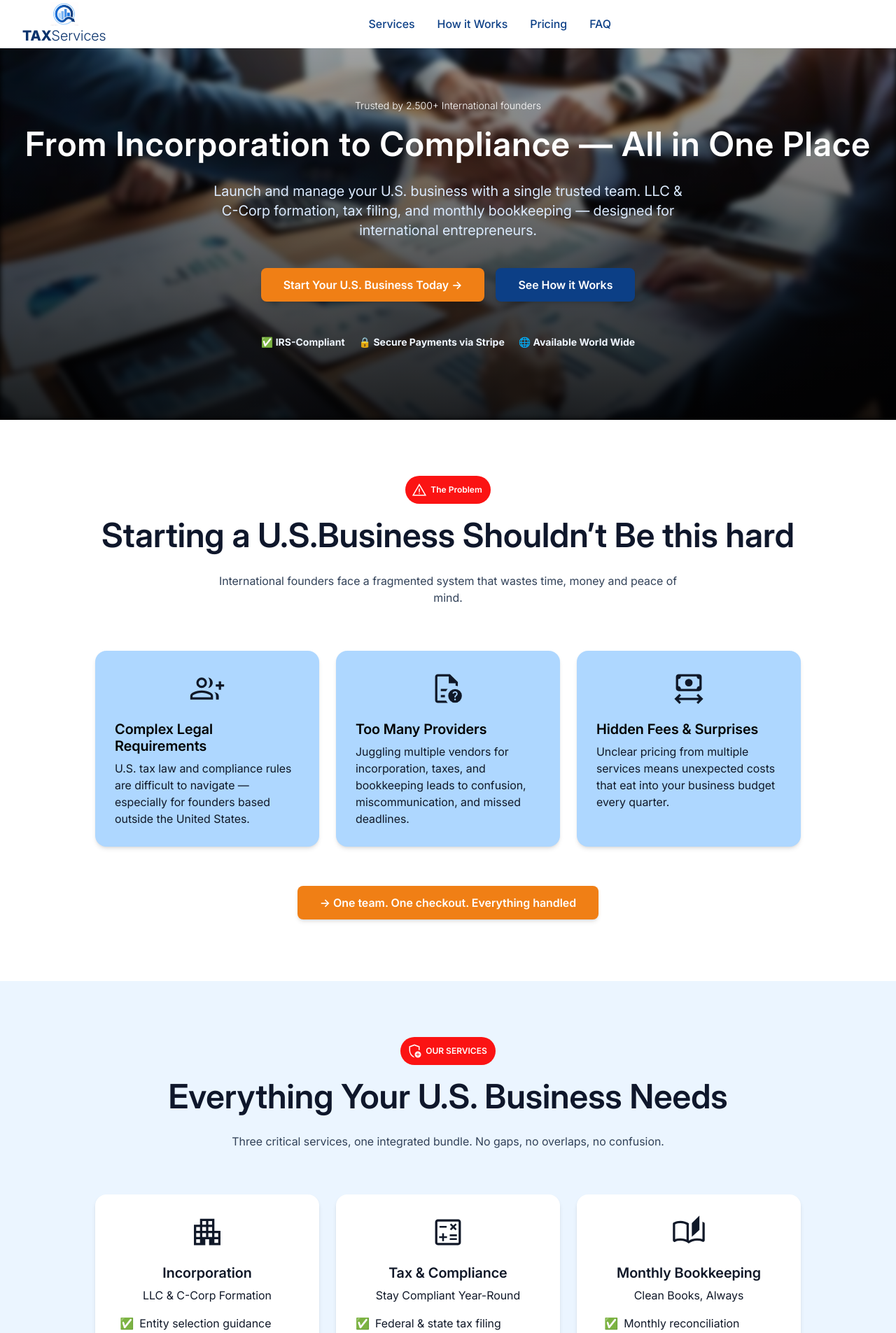
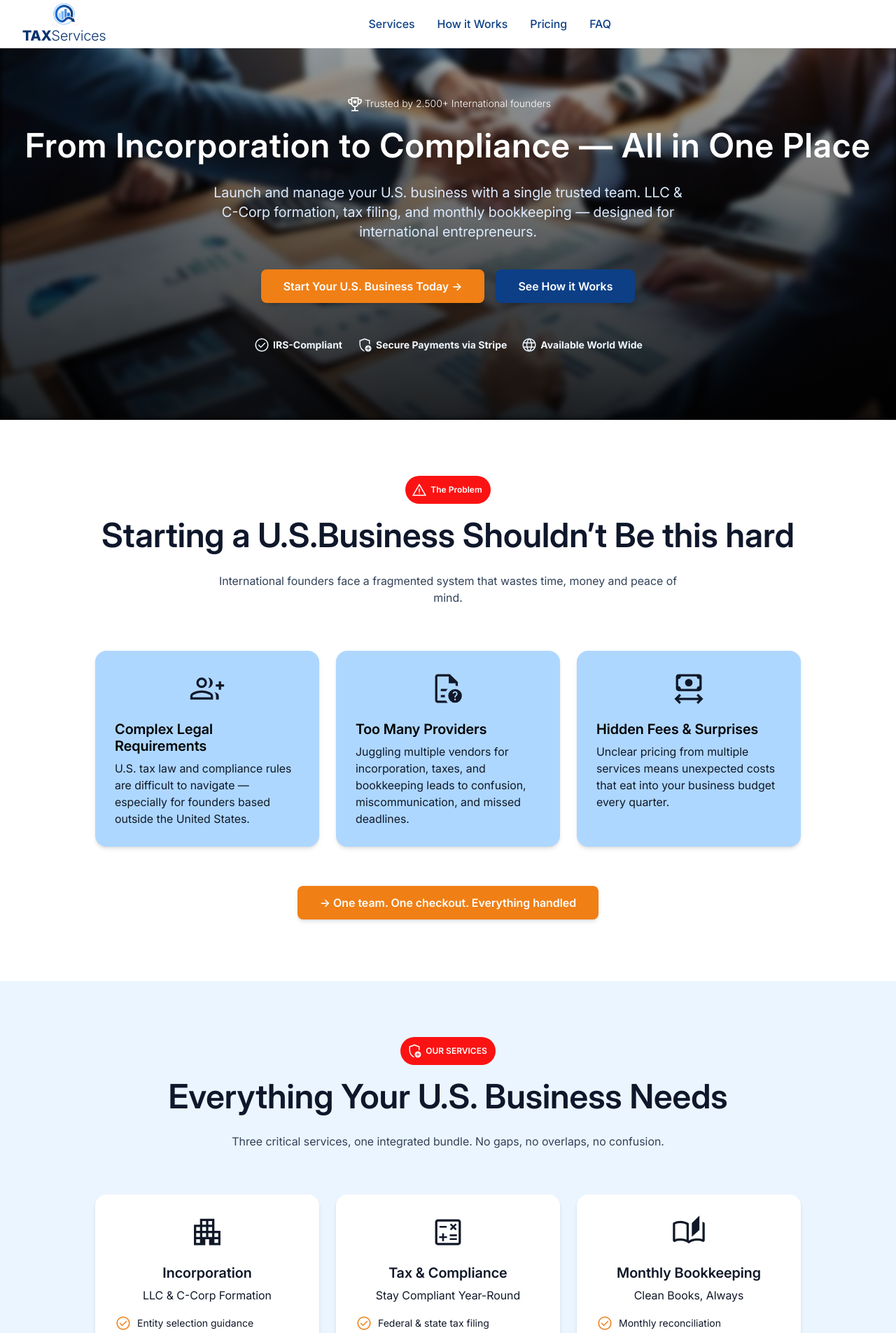
Before and after one commit to No-Country-simulation/NC-S02-26-Equipo-01-Web-App-Development, a React (Vite) app in the folder frontend/: page / in a window 1280 px wide. Shown: the top 1905 px of the page at 70% size. Built offline with nearby package versions, Linux system fonts and the light colour scheme.

Commit message:
feat: replace icons placeholder of the section hero

```diff
--- a/frontend/src/components/layout/Hero.tsx
+++ b/frontend/src/components/layout/Hero.tsx
@@ -1,5 +1,6 @@
 import heroImage from "@assets/img/Hero.jpg";
 import Button from "../common/Button";
+import { CheckIcon, RewardedIcon, SecurityIcon, WwwIcon } from "@/assets/icons";
 
 const Hero = ({ dataTestId = "hero" }: { dataTestId?: string }) => {
   return (
@@ -18,6 +19,7 @@ const Hero = ({ dataTestId = "hero" }: { dataTestId?: string }) => {
 
       <div className="container mx-auto pt-10 px-4 text-center relative">
         <p className="mb-4 text-sm font-light pt-16 md:pt-0">
+          <RewardedIcon className="inline-block w-7 h-7 fill-current" />
           Trusted by 2.500+ International founders
         </p>
         <h1
@@ -51,14 +53,14 @@ const Hero = ({ dataTestId = "hero" }: { dataTestId?: string }) => {
         </Button>
 
         <ul className="mt-10 mx-auto flex flex-col md:flex-row justify-center gap-5 items-center">
-          <li className="text-sm font-bold text-blue-50 whitespace-nowrap">
-            <span>✅</span> IRS-Compliant
+          <li className="text-sm font-bold inline-flex items-center gap-1 text-blue-50 whitespace-nowrap">
+            <span><CheckIcon className="fill-current"/></span> IRS-Compliant
           </li>
-          <li className="text-sm font-bold text-blue-50 whitespace-nowrap">
-            <span>🔒</span> Secure Payments via Stripe
+          <li className="text-sm font-bold inline-flex items-center gap-1 text-blue-50 whitespace-nowrap">
+            <span><SecurityIcon className="fill-current"/></span> Secure Payments via Stripe
           </li>
-          <li className="text-sm font-bold text-blue-50 whitespace-nowrap">
-            <span>🌐</span> Available World Wide
+          <li className="text-sm font-bold inline-flex items-center gap-1 text-blue-50 whitespace-nowrap">
+            <span><WwwIcon className="fill-current"/></span> Available World Wide
           </li>
         </ul>
       </div>
--- a/frontend/src/pages/HomePage.tsx
+++ b/frontend/src/pages/HomePage.tsx
@@ -17,6 +17,7 @@ import Card from "@components/common/Card";
 import FAQList from "@components/common/FAQList";
 import useCheckout from "@hooks/useCheckout";
 import {
+  CheckIcon,
   FinanceIcon,
   GroupIcon,
   ManufacturingIcon,
@@ -94,9 +95,11 @@ export default function HomePage() {
                         <li
                           key={idx}
                           data-testid={`app-card-service-${index}-list-item-${idx}`}
-                          className="list-none"
+                          className="list-none inline-flex items-center gap-2 text-sm"
                         >
-                          <span className="mr-2">✅</span>
+                          <span>
+                            <CheckIcon className="fill-secondary" />
+                          </span>
                           {item}
                         </li>
                       ))}
@@ -199,9 +202,17 @@ export default function HomePage() {
                         <li
                           key={idx}
                           data-testid={`app-card-pricing-${index}-list-item-${idx}`}
-                          className="list-none text-sm"
+                          className="list-none inline-flex items-center gap-2 text-sm"
                         >
-                          <span className="mr-2">✅</span>
+                          <span>
+                            <CheckIcon
+                              className={
+                                service.title === "Growth"
+                                  ? "fill-gold"
+                                  : "fill-secondary"
+                              }
+                            />
+                          </span>
                           {item}
                         </li>
                       ))}
```
